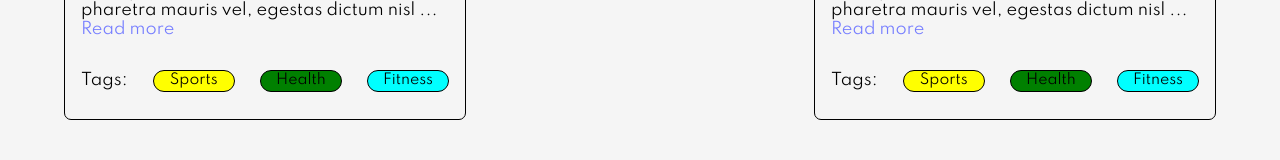
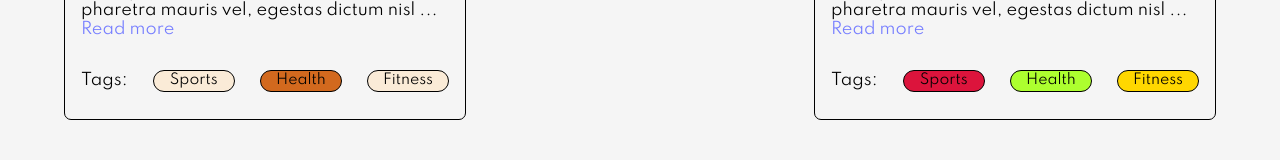
Before and after one commit to nascimentoandre/blog-template, a Next.js app in the folder next-frontend/: page / in a window 1280 px wide. Shown: the part 479-639 px from the top of the page. Built offline with nearby package versions, Linux system fonts and the light colour scheme.

Commit message:
tags with random colors

```diff
--- a/next-frontend/components/tag.tsx
+++ b/next-frontend/components/tag.tsx
@@ -3,12 +3,17 @@ import Link from "next/link"
 
 interface Props {
   tag: string,
-  bgColor: string,
 }
 
-const Tag: React.FC<Props> = ({tag, bgColor}) => {
+const randomColor: (() => string) = () => {
+  let colors = ["gold", "#7FFFD4", "magenta", "#FAEBD7", "#A522A2A", "#8a2be2", "#d2691e", "#dc143c", "#dbd76b", "#e9967a", "#8fbc8f", "#adff2f", "#ff69b4"]
+  return colors[Math.round(Math.random()*(colors.length-1))]
+}
+
+const Tag: React.FC<Props> = ({ tag }) => {
+  let color = randomColor();
   return (
-    <TagStyle style={{backgroundColor: bgColor}}>
+    <TagStyle style={{backgroundColor: color}}>
       <Link href="/">{tag}</Link>
     </TagStyle>
   )
```
